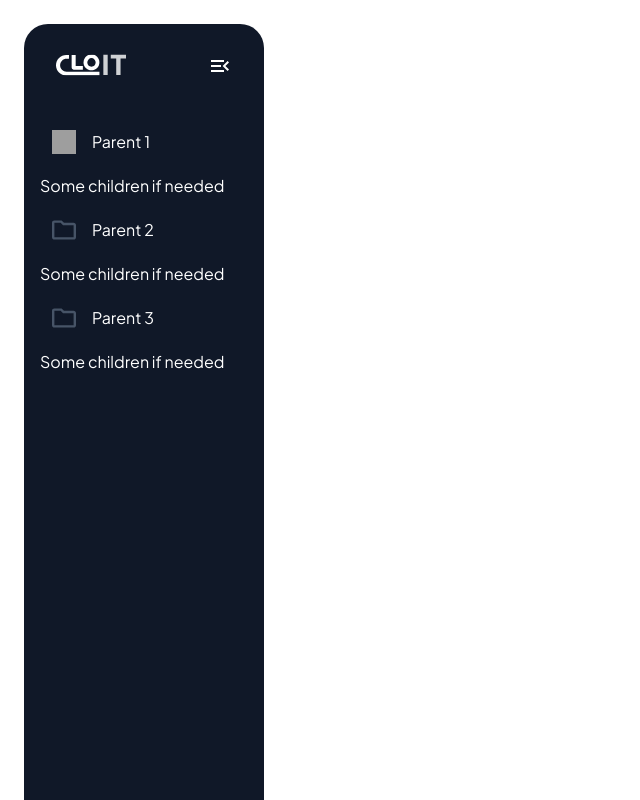
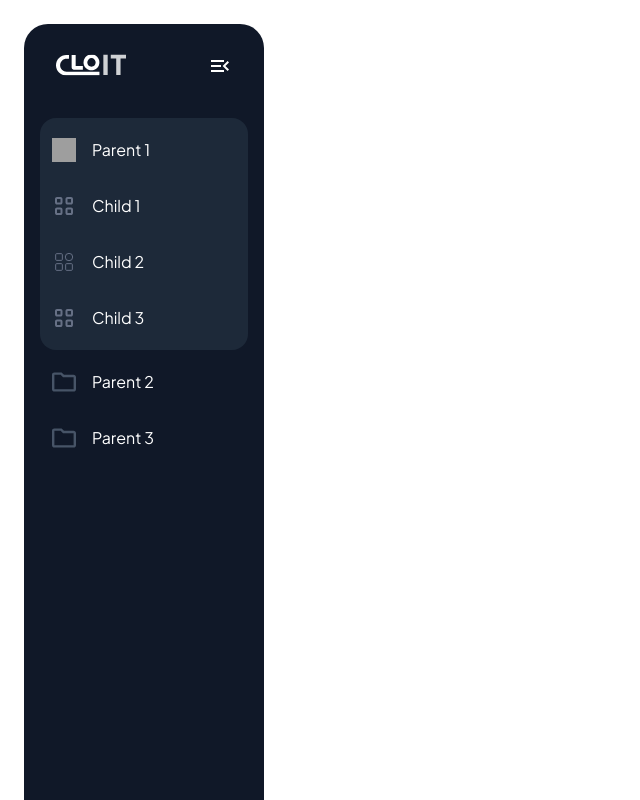
Before and after one commit to dominicpam89/nextjs-ui-deep-menu, a Next.js app: page / in a window 1280 px wide. Shown: the top 800 px of the page, without its empty margins (0-640 px from the left). Built offline with nearby package versions, Linux system fonts and the light colour scheme; grey boxes are pictures that could not be loaded.

Commit message:
UI: update components/sidebar/*

```diff
--- /dev/null
+++ b/components/sidebar/content-menu-item.tsx
@@ -0,0 +1,21 @@
+import ContentMenuChild from "./content-menu-item/child"
+import ContentMenuParent from "./content-menu-item/parent"
+
+interface ListItemProps {
+   item: TypeMenu
+   index: number
+}
+export default function ContentMenuItem({ item, index }: ListItemProps) {
+   if (item.children.length == 0) {
+      return <ContentMenuChild item={item} index={index} />
+   } else {
+      return (
+         <ContentMenuParent id={item.menuId} isOpen={item.isOpen}>
+            <ContentMenuChild item={item} index={index} />
+            {item.children.map((it, idx) => {
+               return <ContentMenuItem key={it.menuId} item={it} index={idx} />
+            })}
+         </ContentMenuParent>
+      )
+   }
+}
--- /dev/null
+++ b/components/sidebar/content-menu-item/child.tsx
@@ -0,0 +1,27 @@
+import ItemIcon from "./icon"
+
+interface Props {
+   item: TypeMenu
+   index: number
+}
+
+export default function ContentMenuChild({ item, index }: Props) {
+   console.log(item.name, item.depth)
+   const isOddIndex = index % 2 > 0
+   return (
+      <li
+         aria-label="list-item"
+         id={item.menuId}
+         className="w-full flex flex-col gap-2"
+      >
+         <div className="p-3 flex items-center gap-4">
+            <ItemIcon
+               depth={item.depth}
+               isOddIndex={isOddIndex}
+               isOpen={item.isOpen}
+            />
+            <span>{item.name}</span>
+         </div>
+      </li>
+   )
+}
--- /dev/null
+++ b/components/sidebar/content-menu-item/icon.tsx
@@ -0,0 +1,26 @@
+import Icon from "@/components/icon"
+import { cn } from "@/lib/utils"
+
+interface Props {
+   depth: number
+   isOpen: boolean
+   isOddIndex: boolean
+}
+
+export default function ItemIcon({ depth, isOpen, isOddIndex }: Props) {
+   if (depth == 2) {
+      const iconFile = isOpen ? "icon-parent.svg" : "icon-parent-closed.svg"
+      return (
+         <Icon
+            src={`/icons/${iconFile}`}
+            alt="icon"
+            twClass={cn("text-blue-gray-600", {
+               "text-blue-gray-white": isOpen,
+            })}
+         />
+      )
+   } else {
+      const iconFile = isOddIndex ? "icon-child-odd.svg" : "icon-child-even.svg"
+      return <Icon src={`/icons/${iconFile}`} alt="icon" />
+   }
+}
--- /dev/null
+++ b/components/sidebar/content-menu-item/parent.tsx
@@ -0,0 +1,21 @@
+import { cn } from "@/lib/utils"
+
+interface Props {
+   readonly children: React.ReactNode
+   id: string
+   isOpen: boolean
+}
+
+export default function ContentMenuParent({ children, id, isOpen }: Props) {
+   return (
+      <ul
+         aria-label="list-parent"
+         id={id}
+         className={cn("w-full flex flex-col gap-2 py-2", "rounded-2xl", {
+            "bg-blue-gray-800": isOpen,
+         })}
+      >
+         {children}
+      </ul>
+   )
+}
--- a/components/sidebar/content-menu.tsx
+++ b/components/sidebar/content-menu.tsx
@@ -1,20 +1,18 @@
 "use client"
 import { useStoreMock } from "@/lib/store/index.mock"
-import ContentMenuChild from "./content-menu/child"
+import ContentMenuItem from "./content-menu-item"
 
 export default function SidebarContentMenu() {
    const { menus } = useStoreMock()
    const displayedMenus = menus[0].children[0]
    return (
       <ul
-         aria-label="content-menu"
+         id="content-menu"
          className="w-full flex flex-col gap-2 text-blue-gray-white"
       >
-         {displayedMenus.children.map((item) => {
+         {displayedMenus.children.map((item, index) => {
             return (
-               <ContentMenuChild key={item.menuId} item={item}>
-                  <p>Some children if needed</p>
-               </ContentMenuChild>
+               <ContentMenuItem key={item.menuId} item={item} index={index} />
             )
          })}
       </ul>
--- a/components/sidebar/content-menu/child.tsx
+++ /dev/null
@@ -1,26 +0,0 @@
-import Icon from "@/components/icon"
-import { cn } from "@/lib/utils"
-
-interface Props {
-   item: TypeMenu
-   readonly children: React.ReactNode
-}
-
-export default function ContentMenuChild({ item, children }: Props) {
-   const iconFile = item.isOpen ? "icon-parent.svg" : "icon-parent-closed.svg"
-   return (
-      <li aria-label="list-item" className="w-full flex flex-col gap-2">
-         <div className="p-3 flex items-center gap-4">
-            <Icon
-               src={`/icons/${iconFile}`}
-               alt="icon-parent"
-               twClass={cn("text-blue-gray-600", {
-                  "text-blue-gray-white": item.isOpen,
-               })}
-            />
-            <span>{item.name}</span>
-         </div>
-         {children}
-      </li>
-   )
-}
--- a/components/sidebar/content.tsx
+++ b/components/sidebar/content.tsx
@@ -3,11 +3,11 @@ import SidebarContentMenu from "./content-menu"
 export default function SidebarContent() {
    return (
       <div
-         aria-label="sidebar-content"
-         className="py-[10px] pl-4 w-full h-[942px] flex flex-col gap-[98px]"
+         id="sidebar-content"
+         className="py-[10px] px-4 w-full h-[942px] flex flex-col gap-[98px]"
       >
          <SidebarContentMenu />
-         <div aria-label="banner-promo"></div>
+         <div id="banner-promo"></div>
       </div>
    )
 }
--- a/components/sidebar/head.tsx
+++ b/components/sidebar/head.tsx
@@ -4,7 +4,7 @@ import Icon from "@/components/icon"
 export default function SidebarHead() {
    return (
       <header
-         aria-label="sidebar-head"
+         id="sidebar-head"
          className="py-[30px] px-8 w-full flex justify-between"
       >
          <Brand height={21} width={70} />
--- a/components/sidebar/main.tsx
+++ b/components/sidebar/main.tsx
@@ -4,7 +4,7 @@ import SidebarHead from "./head"
 export default function SidebarMain() {
    return (
       <aside
-         aria-label="sidebar"
+         id="sidebar"
          className="w-60 rounded-[24px] min-h-full bg-blue-gray-900"
       >
          <SidebarHead />
```
